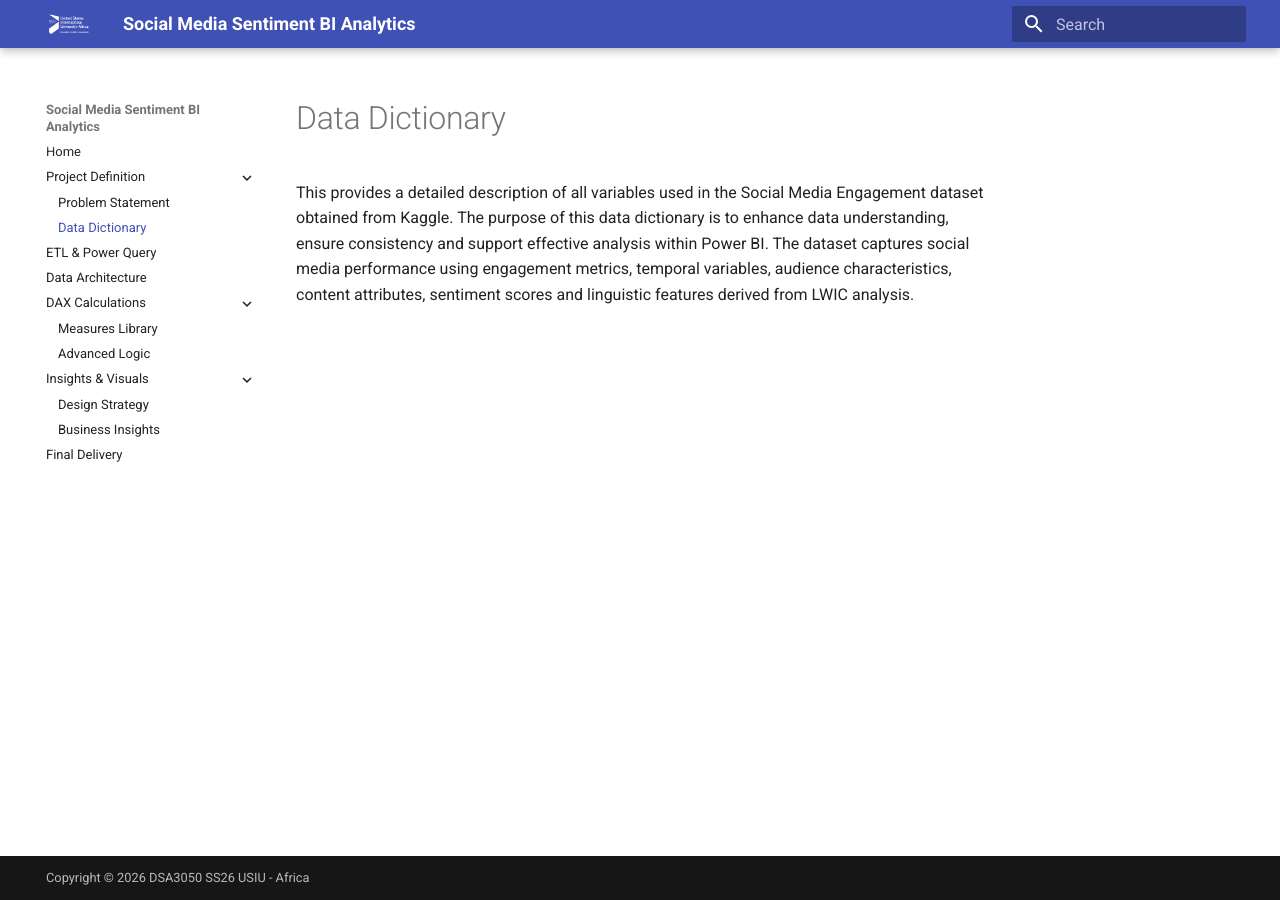
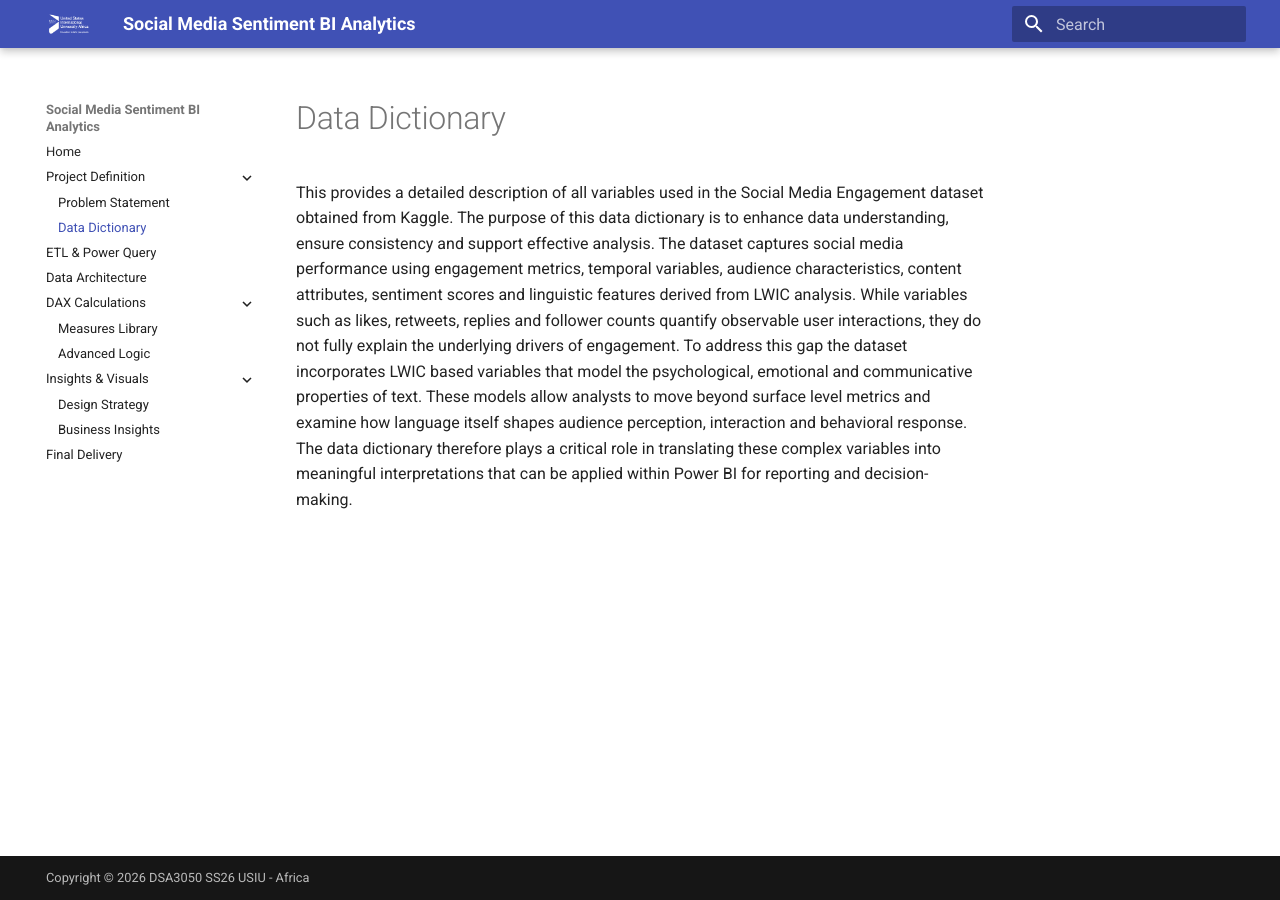
Before and after one commit to mistiusiu/DSA3050_SS26_USIU_BI_Group_Project, an MkDocs documentation site: the page built from docs/project-setup/data-dictionary.md, in a window 1280 px wide. Built offline with MkDocs 1.6.1 and Material for MkDocs 9.7.7, drawn with Linux system fonts in a browser that asks for light colours.

Commit message:
added files

```diff
--- a/docs/project-setup/data-dictionary.md
+++ b/docs/project-setup/data-dictionary.md
@@ -1,2 +1,4 @@
-This provides a detailed description of all variables used in the Social Media Engagement dataset obtained from Kaggle. The purpose of this data dictionary is to enhance data understanding, ensure consistency and support effective analysis within Power BI.
+This provides a detailed description of all variables used in the Social Media Engagement dataset obtained from Kaggle. The purpose of this data dictionary is to enhance data understanding, ensure consistency and support effective analysis.
 The dataset captures social media performance using engagement metrics, temporal variables, audience characteristics, content attributes, sentiment scores and linguistic features derived from LWIC analysis.
+While variables such as likes, retweets, replies and follower counts quantify observable user interactions, they do not fully explain the underlying drivers of engagement. To address this gap the dataset incorporates LWIC based variables that model the psychological, emotional and communicative properties of text.
+These models allow analysts to move beyond surface level metrics and examine how language itself shapes audience perception, interaction and behavioral response. The data dictionary therefore plays a critical role in translating these complex variables into meaningful interpretations that can be applied within Power BI for reporting and decision-making.
```
